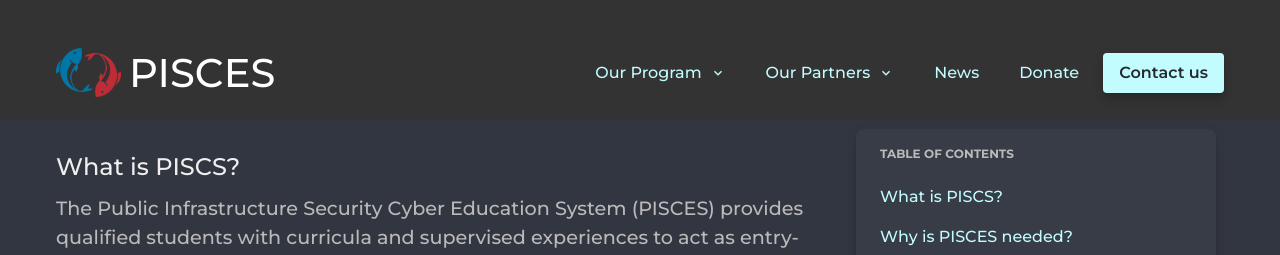
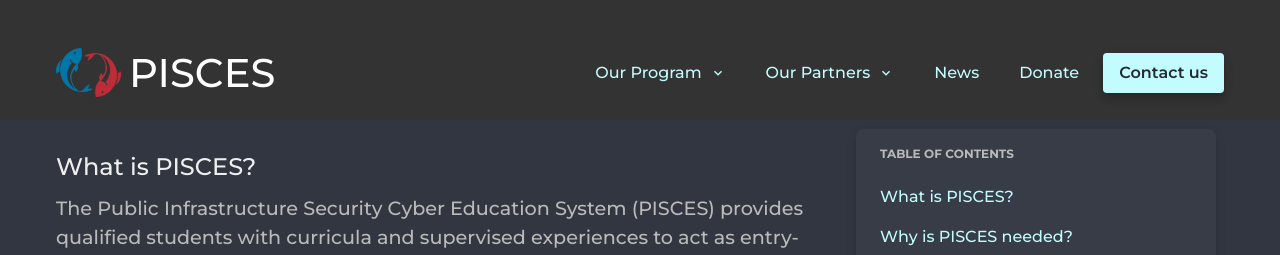
Before and after one commit to pisces-intl/pisces-intl.github.io, a Next.js app: page /about/pisces in a window 1280 px wide. Shown: the top 255 px of the page. Built offline with nearby package versions, Linux system fonts and the light colour scheme.

Commit message:
add CNAME, fix typo

```diff
--- a/_data/pisces-data.js
+++ b/_data/pisces-data.js
@@ -1,6 +1,6 @@
 export const data = [
   {
-    title: `What is PISCS?`,
+    title: `What is PISCES?`,
     text: `The Public Infrastructure Security Cyber Education System (PISCES) provides qualified students with curricula and supervised experiences to act as entry-level cyber analysts. Students analyze streaming data for small communities or municipalities who may otherwise not be able to obtain cybersecurity to the extent needed. Through PISCES, a reliable high-quality pipeline is being developed to address the shortage of cyber professionals ready for the workforce.`
   },
   {
```
Also changed, not shown: 1 other file (tests, documents, lock files or other folders).
